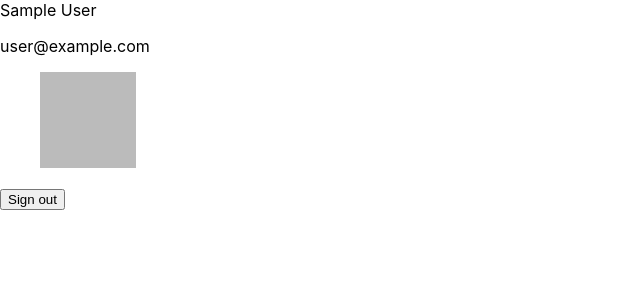
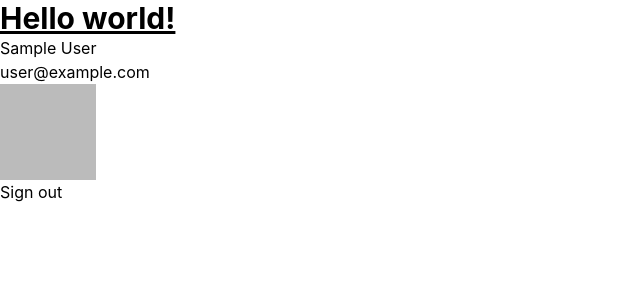
Before and after one commit to alekelbar/KAEM-app, a Next.js app: page / in a window 1280 px wide. Shown: the top 300 px of the page, without its empty margins (0-640 px from the left). Built offline with nearby package versions, Linux system fonts and the light colour scheme; no server answers; sample sign-in values are in the browser's storage.

Commit message:
MUI without theme provider installed

```diff
--- a/package.json
+++ b/package.json
@@ -9,6 +9,11 @@
     "lint": "next lint"
   },
   "dependencies": {
+    "@emotion/react": "^11.10.4",
+    "@emotion/styled": "^11.10.4",
+    "@fontsource/roboto": "^4.5.8",
+    "@mui/icons-material": "^5.10.9",
+    "@mui/material": "^5.10.10",
     "@next-auth/mongodb-adapter": "^1.1.1",
     "mongodb": "^4.11.0",
     "next": "12.3.1",
--- a/pages/index.tsx
+++ b/pages/index.tsx
@@ -2,6 +2,7 @@ import type { GetServerSideProps, NextPage } from 'next'
 import { Session } from 'next-auth'
 import { getSession } from 'next-auth/react'
 import { signOut } from "next-auth/react";
+
 
 type HomeProps = {
   session?: Session
@@ -13,6 +14,11 @@ const Home: NextPage = ({ session }: HomeProps) => {
   console.log(session);
   return (
     <div>
+
+
+      <h1 className="text-3xl font-bold underline">
+        Hello world!
+      </h1>
       <div>{session?.user?.name}</div>
       <div><p>{session?.user?.email}</p></div>
       <figure>
--- a/styles/globals.css
+++ b/styles/globals.css
@@ -1,3 +1,7 @@
+@tailwind base;
+@tailwind components;
+@tailwind utilities;
+
 html,
 body {
   padding: 0;
```
Also changed, not shown: src/components/Layout.tsx (+5 -6 lines), 1 other file (tests, documents, lock files or other folders).
